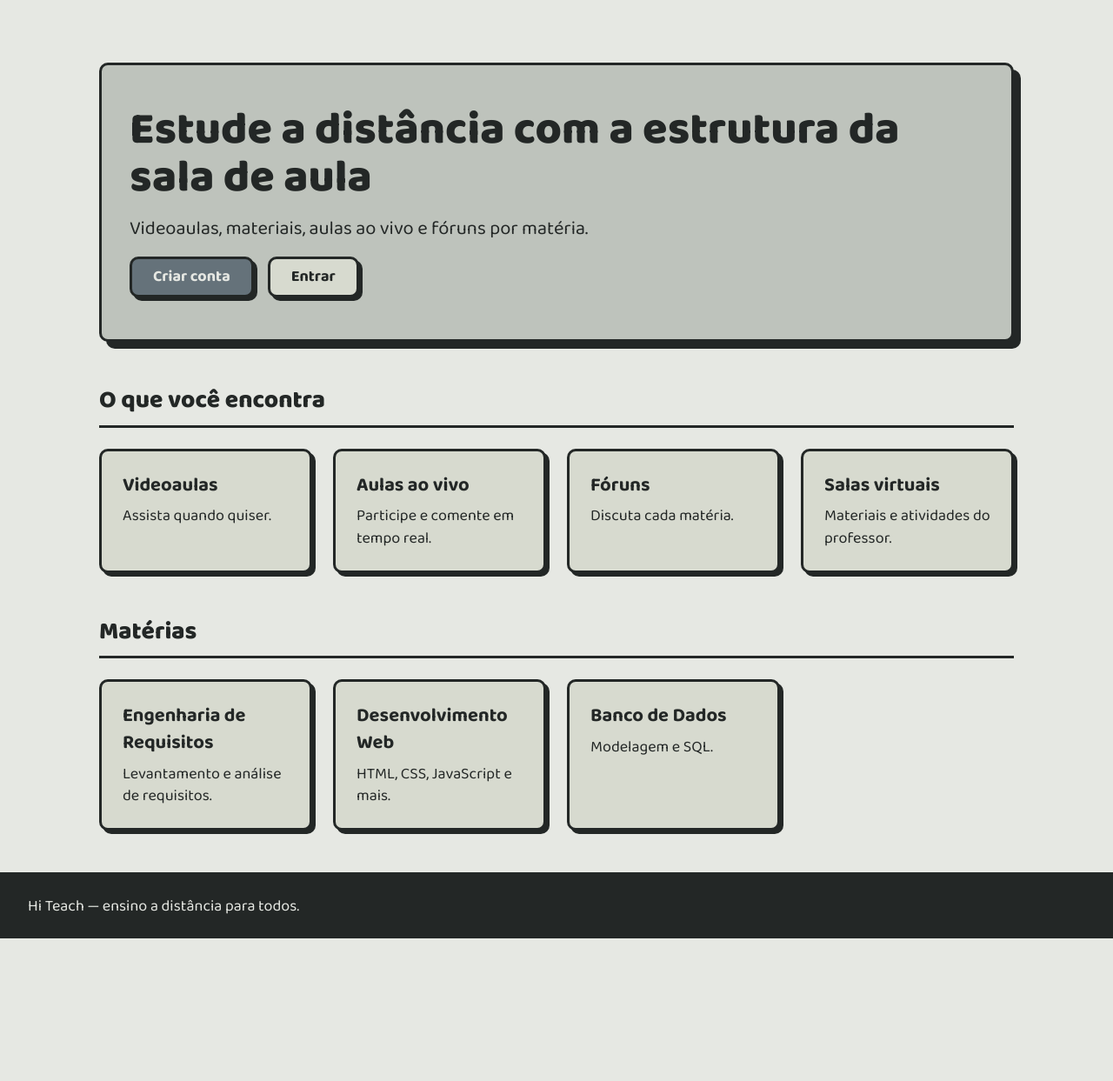
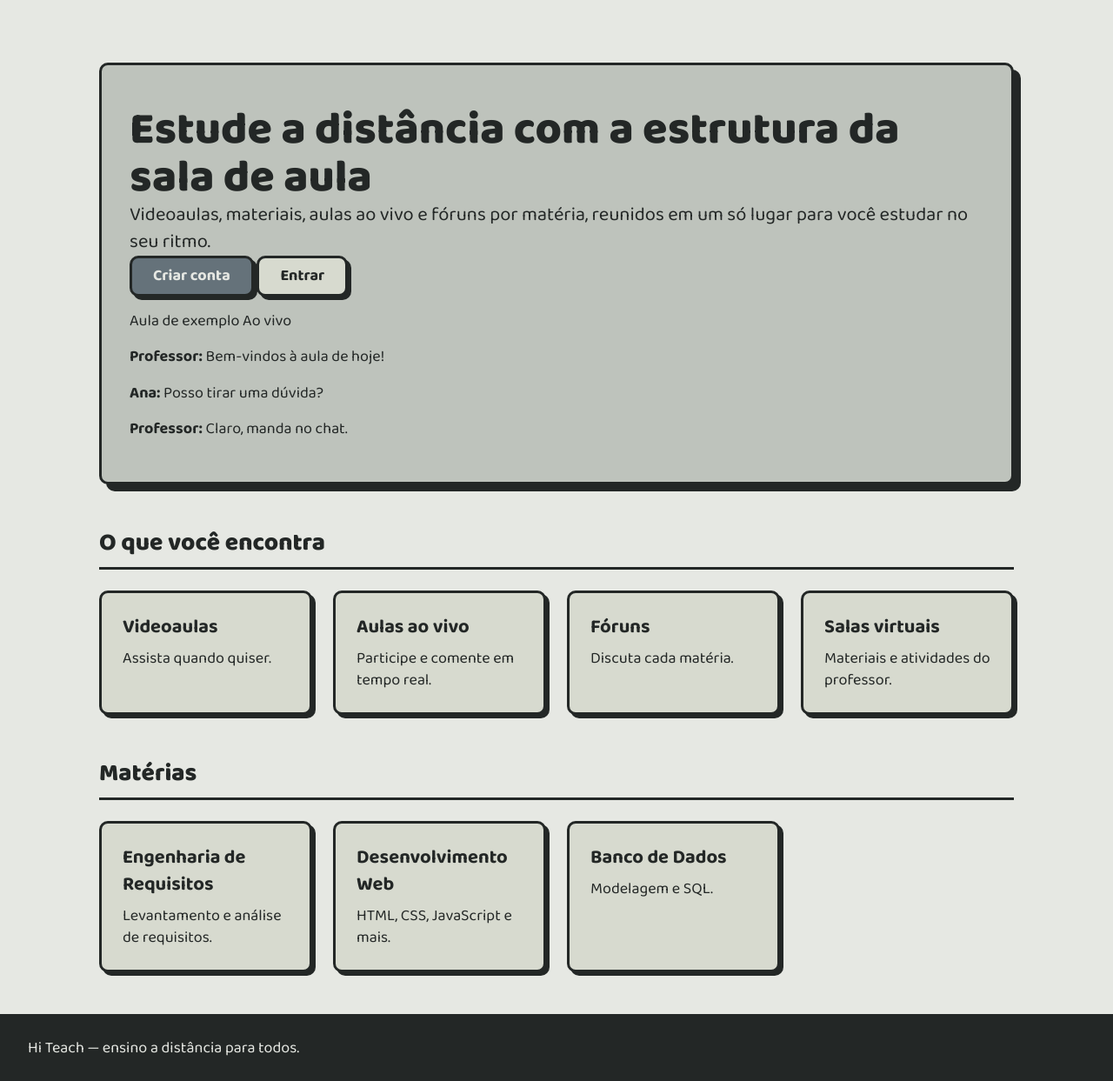
Before and after one commit to Odudz/Projeto_Hi-Teach_Underdog, a PHP site: page / in a window 1280 px wide. Shown: the part 74-1317 px from the top of the page at 87% size. Before the commit the page ends 1153 px from the top, so only its background shows below. Run offline with PHP 8.4, Linux system fonts and the light colour scheme.

Commit message:
Reimaginao o banner principal do index
Agora o banner verifica se o usuário está conectado e fala o nome do usuário e caso não tenha usuário, ele mostra botoes para conectar-se ou logar, ao lado uma imagem de uma aula ao vivo, para deixar o site com mais  "textura"

```diff
--- a/Underdog Project/Interface_Principal/index.php
+++ b/Underdog Project/Interface_Principal/index.php
@@ -1,18 +1,53 @@
 <?php
 include_once __DIR__ . '/config/conexao.php';
+$firstName = '';
+if ($user) {
+    $parts = preg_split('/\s+/', trim($user['name']));
+    $firstName = $parts[0] ?? '';
+}
 $pageId = 'index';
 $pageTitle = 'Início';
 $baseUrl = '';
+$extraCss = ['home'];
 include_once __DIR__ . '/includes/cabecalho.php';
 ?>
-<main id="main-content" class="main-content">
-  <section id="hero" class="hero">
-    <h1 class="hero-title">Estude a distância com a estrutura da sala de aula</h1>
-    <p class="hero-text">Videoaulas, materiais, aulas ao vivo e fóruns por matéria.</p>
-    <?php if (!$user): ?>
-        <a id="cta-register" class="button button-primary" href="auth/register.php">Criar conta</a>
-        <a id="cta-login" class="button button-secondary" href="auth/login.php">Entrar</a>
-    <?php endif; ?>
+<main id="main-content" class="main-content home-main">
+  <section id="hero" class="hero home-hero">
+    <div class="home-hero-copy">
+      <?php if ($user): ?>
+        <h1 class="hero-title">Olá, <?= e($firstName) ?>.</br> Continue de onde parou.</h1>
+        <p class="hero-text">Abra suas matérias, entre numa aula ao vivo ou veja o que está sendo discutido nos fóruns.</p>
+        <div class="home-actions">
+          <a id="cta-subjects" class="button button-primary" href="pages/subjects.php">Ver matérias</a>
+          <a id="cta-live" class="button button-secondary" href="pages/live-class.php">Aulas ao vivo</a>
+          <?php if ($user['role'] === 'teacher'): ?>
+            <a id="cta-teacher" class="button button-secondary" href="pages/teacher-dashboard.php">Painel do professor</a>
+          <?php elseif ($user['role'] === 'admin'): ?>
+            <a id="cta-admin" class="button button-secondary" href="pages/moderator-dashboard.php">Administração</a>
+          <?php endif; ?>
+        </div>
+      <?php else: ?>
+        <h1 class="hero-title">Estude a distância com a estrutura da sala de aula</h1>
+        <p class="hero-text">Videoaulas, materiais, aulas ao vivo e fóruns por matéria, reunidos em um só lugar para você estudar no seu ritmo.</p>
+        <div class="home-actions">
+          <a id="cta-register" class="button button-primary" href="auth/register.php">Criar conta</a>
+          <a id="cta-login" class="button button-secondary" href="auth/login.php">Entrar</a>
+        </div>
+      <?php endif; ?>
+    </div>
+
+    <div class="home-window" aria-hidden="true">
+      <div class="home-window-bar">
+        <span>Aula de exemplo</span>
+        <span class="home-live">Ao vivo</span>
+      </div>
+      <div class="home-video"><span class="home-play"></span></div>
+      <div class="home-chat">
+        <p><strong>Professor:</strong> Bem-vindos à aula de hoje!</p>
+        <p><strong>Ana:</strong> Posso tirar uma dúvida?</p>
+        <p><strong>Professor:</strong> Claro, manda no chat.</p>
+      </div>
+    </div>
   </section>
 
   <section id="features" class="section features">
@@ -57,5 +92,6 @@
       <p class="card-text">Modelagem e SQL.</p>
     </a>
   </section>
+
 </main>
 <?php include_once __DIR__ . '/includes/rodape.php'; ?>
```
